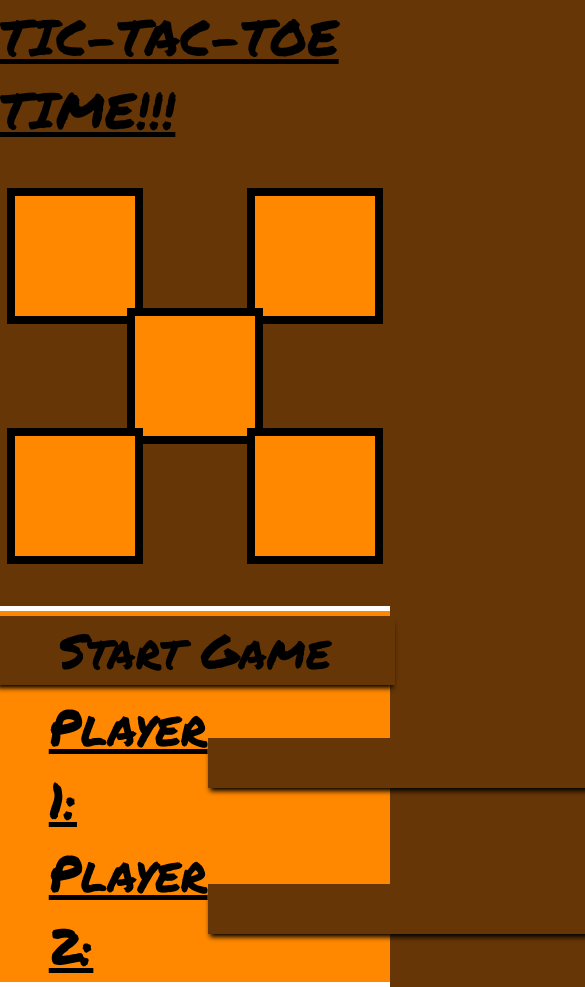
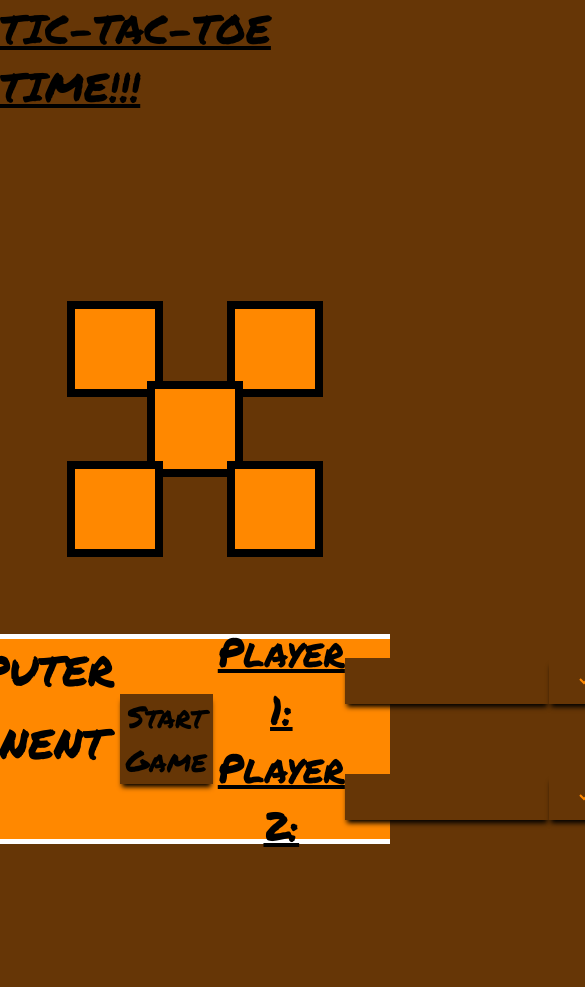
Before and after one commit to mccartneyj2009/Arcade_Tic-Tac-Toe, a plain HTML site: page index.html in a window 390 px wide. Shown: the top 987 px of the page, 585 px wide, since content can reach past the window. After the commit the page ends 855 px from the top, so only its background shows below. Drawn offline with Linux system fonts and the light colour scheme.

Commit message:
styling changes for responsivness and started added styling for computer opponent

```diff
--- a/index.html
+++ b/index.html
@@ -5,7 +5,7 @@
     <meta charset="UTF-8">
     <meta http-equiv="X-UA-Compatible" content="IE=edge">
     <meta name="viewport" content="width=device-width, initial-scale=1.0">
-    <title>Document</title>
+    <title>Arcade: Tic-Tac-Toe</title>
     <link rel="stylesheet" href="style.css">
 </head>
 
@@ -26,7 +26,15 @@
     </div>
 
     <section id="game-setup">
+        <div id="comp-opp">
+            <label for="">Computer Opponent
+                <input type="checkbox" name="" id="">
+                <span></span>
+            </label>
+        </div>
+
         <button id="start-game-btn">Start Game</button>
+
         <div id="player-selections">
             <div class="player-selection" id="player-1">
                 <span class="player-marker-message">Player 1:</span>
--- a/style.css
+++ b/style.css
@@ -7,15 +7,16 @@
 }
 
 * {
-  margin: 0;
-  padding: 0;
-  box-sizing: border-box;
+
   font-family: "Permanent Marker", Arial, Helvetica, sans-serif;
 }
 
 html {
   height: auto;
   width: auto;
+  margin: 0;
+  padding: 0;
+  box-sizing: border-box;
 }
 
 body,
@@ -27,14 +28,20 @@ body,
 }
 
 body {
+  margin: 0;
+  padding: 0;
   flex-direction: column;
   font-size: 50px;
-  height: auto;
+  height: 100vh;
   justify-content: space-between;
 }
 
 header {
   text-decoration: underline;
+}
+
+#in-game-message {
+  height: 73px !important;
 }
 
 .board {
@@ -50,7 +57,7 @@ header {
   justify-content: center;
   align-items: center;
   height: 120px;
-  flex-basis: 120px;
+  width: 120px;
   font-size: 100px;
   text-transform: capitalize;
   text-shadow: 2px 2px black;
@@ -66,11 +73,32 @@ header {
   display: flex;
   flex-direction: column;
   align-items: center;
-  width: 100vw;
+  width: 100%;
   border-top: white 5px solid;
   border-bottom: white 5px solid;
   background-color: var(--secondary-color);
 }
+
+/* #comp-opp {
+  display: flex;
+  align-items: center;
+  justify-content: space-between;
+}
+
+#comp-opp-lbl {
+  font-size: 40px;
+  margin-left: 10px;
+}
+
+input[type="checkbox"]:checked {
+  background-color: #663606;
+}
+
+#comp-opp-input {
+  height: 30px;
+  width: 30px;
+  /* background-color: var(--primary-color); */
+/* opacity: ; */
 
 #start-game-btn {
   margin: 5px;
@@ -103,7 +131,6 @@ header {
 
 .player-selection {
   display: flex;
-  /* flex-direction: column; */
   align-items: center;
   justify-content: space-between;
 }
@@ -138,3 +165,62 @@ header {
   box-shadow: 0 5px 5px -2px black;
   text-shadow: 2px 2px black;
 }
+
+@media screen and (max-width: 980px) {
+  header {
+    font-size: 40px;
+  }
+
+  .board {
+    height: 240px;
+    width: 240px;
+  }
+
+  .cell {
+    height: 80px;
+    width: 80px;
+    font-size: 50px;
+  }
+
+  #in-game-message {
+    font-size: 40px;
+  }
+
+  #game-setup {
+    flex-direction: row;
+    justify-content: center;
+    width: 100vw;
+    height: 200px;
+  }
+
+  .player-marker-message {
+    font-size: 40px;
+    text-align: center;
+  }
+
+  #player-selections {
+    flex-grow: 1;
+  }
+
+  .player-selection {
+    justify-content: space-around;
+  }
+
+  .player-markers-selection {
+    font-size: 30px;
+    height: auto;
+    width: 50px;
+  }
+
+  .player-name-input {
+    max-width: 200px;
+    /* display: inline; */
+  }
+
+  #start-game-btn,
+  .player-name-input {
+    font-size: 30px;
+    height: auto;
+    width: 200px;
+  }
+}
```
